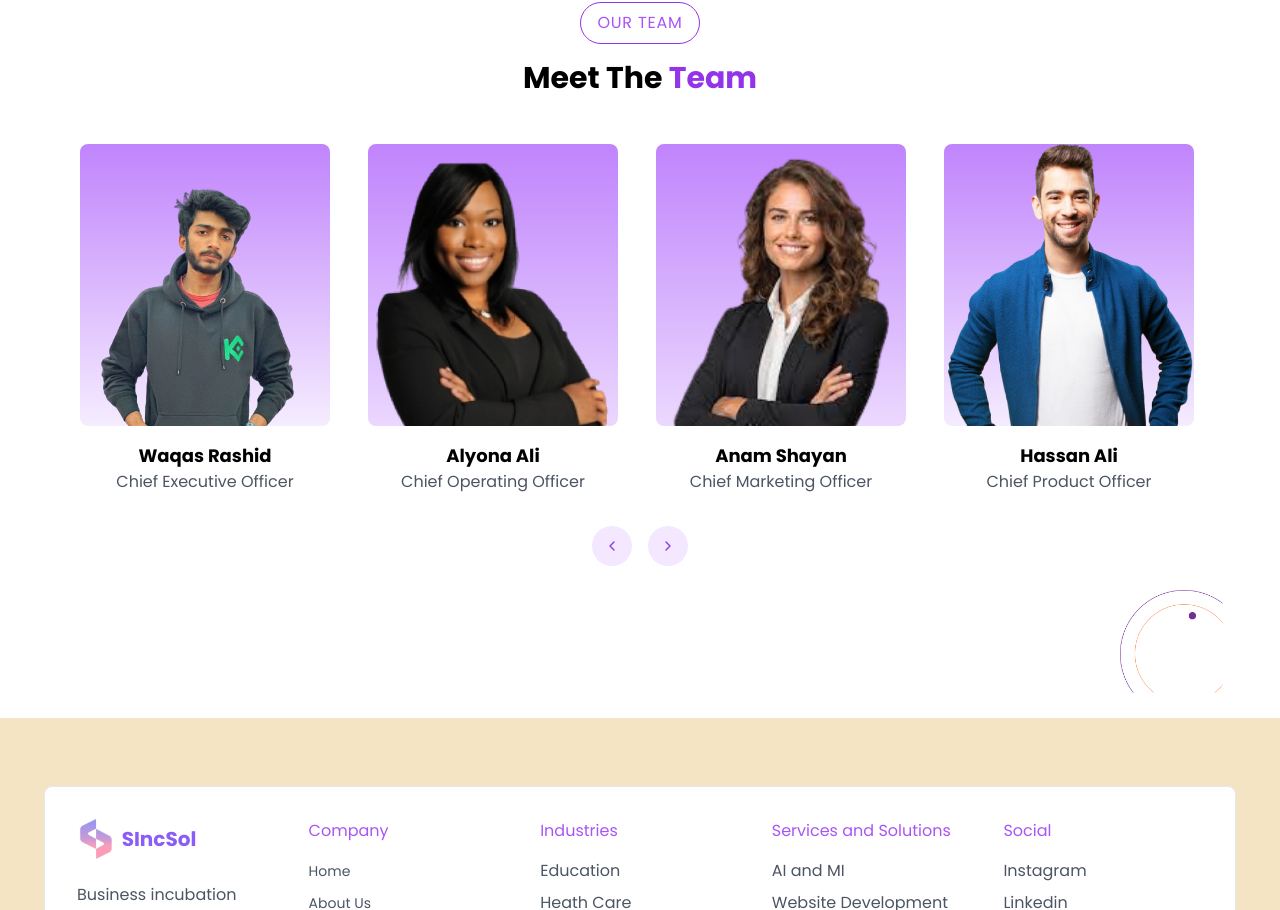
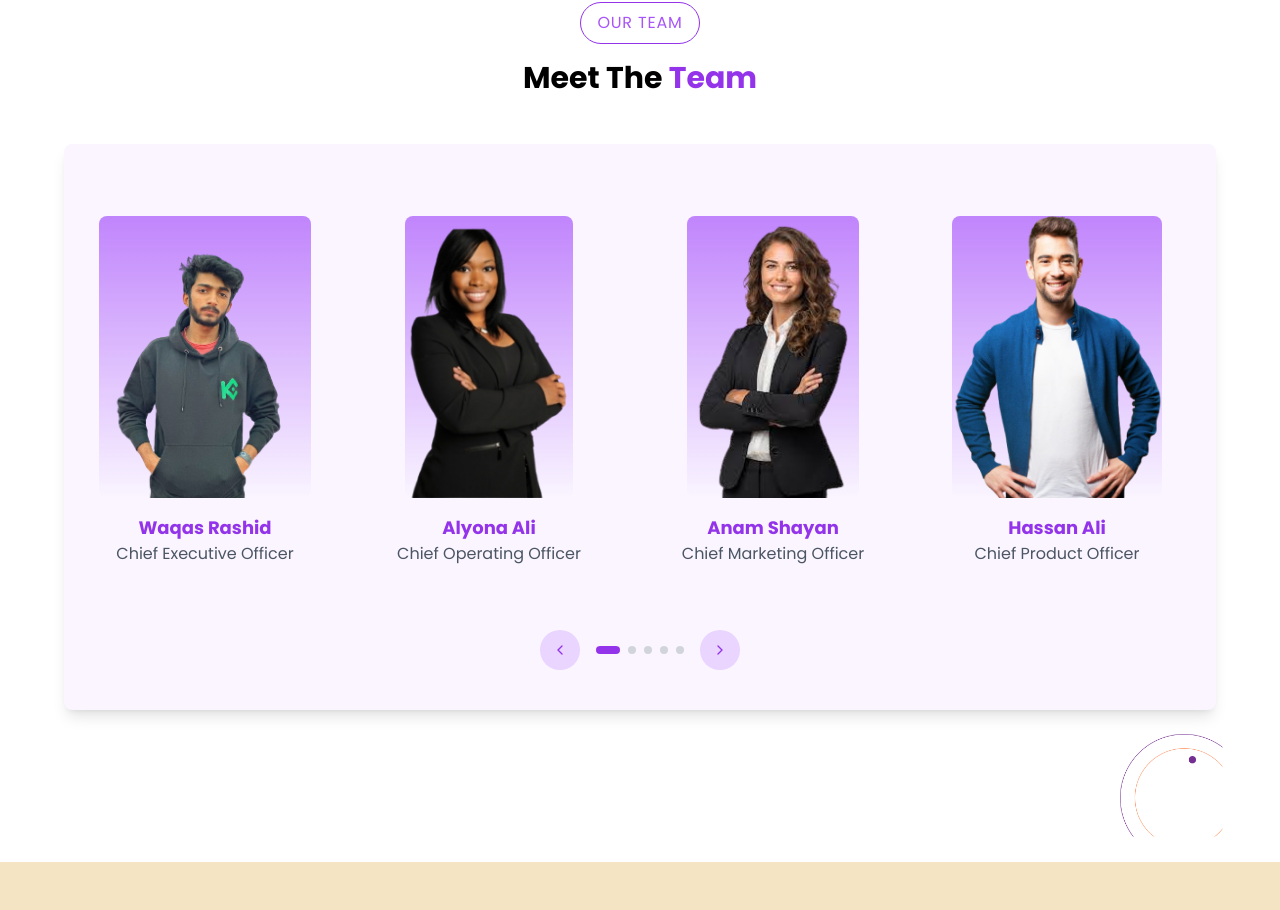
Before and after one commit to AbdulRehman7590/Sincsol_Design, a Next.js app: page /team in a window 1280 px wide. Shown: the part 878-1788 px from the top of the page. Built offline with nearby package versions, Linux system fonts and the light colour scheme.

Commit message:
Improvements

```diff
--- a/src/app/about/page.tsx
+++ b/src/app/about/page.tsx
@@ -79,11 +79,11 @@ export default function AboutPage() {
       {/* Mission Section */}
       <section className="min-h-[75vh] py-10 max-w-6xl mx-auto px-4">
         <h1
-          className="text-7xl font-bold text-center text-transparent"
+          className="sm:text-7xl text-5xl font-bold text-center text-transparent"
           style={{
             WebkitTextStroke: "1px #7c3aed",
             fontFamily: "sans-serif",
-            lineHeight: "0.35",
+            lineHeight: "0.80",
           }}
         >
           OUR MISSION
@@ -92,6 +92,7 @@ export default function AboutPage() {
           className="text-4xl z-10 font-bold text-center"
           style={{
             color: "#7c3aed",
+            lineHeight: "0.80",
           }}
         >
           Our Mission
--- a/src/app/career/page.tsx
+++ b/src/app/career/page.tsx
@@ -52,7 +52,7 @@ export default function CareerPage() {
       <section className="min-h-[75vh] relative container mx-auto mt-12 px-16 py-16">
         <div className="grid md:grid-cols-2 gap-8">
           {/* Image */}
-          <div className="relative ml-[15%] aspect-square md:aspect-auto md:h-[500px] rounded-lg overflow-hidden">
+          <div className="relative sm:ml-[15%] aspect-square md:aspect-auto md:h-[500px] rounded-lg overflow-hidden">
             <Image
               src="/images/team-collaboration.png"
               alt="Team collaboration"
--- a/src/app/portfolio/page.tsx
+++ b/src/app/portfolio/page.tsx
@@ -79,7 +79,7 @@ export default function PortfolioPage() {
               key={project.id}
               className="overflow-hidden border border-gray-200"
             >
-              <div className="flex">
+              <div className="flex items-center">
                 <div className="relative w-[200px] h-[150px]">
                   <Image
                     src={project.image}
--- a/src/components/hero-section.tsx
+++ b/src/components/hero-section.tsx
@@ -19,7 +19,7 @@ export default function HeroSection({
   return (
     <section className="min-h-screen pt-64 pb-12 bg-gradient-to-b from-white to-[#c6b4f6] relative overflow-hidden">
       <div className="animate-bounce circle-decoration top-36 left-12" />
-      <div className="animate-bounce circle-decoration bottom-12 right-12" />
+      <div className="animate-bounce circle-decoration bottom-12 right-12 hidden sm:block" />
 
       <div className="container px-4 mx-auto text-center">
         <p className="text-sm tracking-wider text-black mb-6">{line}</p>
@@ -49,7 +49,7 @@ export default function HeroSection({
           alt="hero section"
           width={128}
           height={128}
-          className="object-cover"
+          className="object-contain hidden sm:block"
           style={{
             clipPath: "inset(0 0 0 30%)",
           }}
--- a/src/components/job-card.tsx
+++ b/src/components/job-card.tsx
@@ -21,19 +21,19 @@ interface JobCardProps {
 export function JobCard({ job }: JobCardProps) {
   return (
     <Card className="mb-4 bg-gray-100">
-      <CardContent className="flex items-start justify-between p-6">
+      <CardContent className="flex items-start justify-between p-2 sm:p-6">
         <div className="flex gap-2">
           <Image
             src={job.company.logo || "/placeholder.svg"}
             alt={`${job.company.name} logo`}
             width={64}
             height={40}
-            className="rounded-lg"
+            className="rounded-xl object-contain"
           />
           <div className="space-y-2">
             <div className="flex flex-col sm:flex-row items-start gap-4">
               <h3 className="font-semibold">{job.title}</h3>
-              <div>
+              <div className="flex gap-2">
                 {job.type.map((tag) => (
                   <Badge
                     key={tag}
--- a/src/components/team-member.tsx
+++ b/src/components/team-member.tsx
@@ -1,49 +1,47 @@
 "use client";
 
-import { useState } from "react";
+import { useState, useEffect } from "react";
 import Image from "next/image";
 import { ChevronLeft, ChevronRight } from "lucide-react";
 import { Button } from "./ui/button";
+import {
+  Carousel,
+  CarouselContent,
+  CarouselItem,
+  CarouselApi,
+} from "@/components/ui/carousel";
 
 interface TeamMemberProps {
   team: { name: string; image: string; position: string }[];
 }
 
 export default function TeamMember({ team }: TeamMemberProps) {
-  const [currentIndex, setCurrentIndex] = useState(0);
+  const [activeIndex, setActiveIndex] = useState(0);
+  const [emblaApi, setEmblaApi] = useState<CarouselApi | null>(null);
 
-  const itemsPerPage = 4;
-
-  const handlePrev = () => {
-    setCurrentIndex((prevIndex) =>
-      prevIndex > 0 ? prevIndex - 1 : team.length - itemsPerPage
-    );
-  };
-
-  const handleNext = () => {
-    setCurrentIndex((prevIndex) =>
-      prevIndex < team.length - itemsPerPage ? prevIndex + 1 : 0
-    );
-  };
+  useEffect(() => {
+    if (emblaApi) {
+      emblaApi.on("select", () => {
+        setActiveIndex(emblaApi.selectedScrollSnap());
+      });
+    }
+  }, [emblaApi]);
 
   return (
-    <div className="relative max-w-6xl mx-auto">
-      <div className="overflow-hidden">
-        <div
-          className="flex transition-transform duration-300"
-          style={{
-            transform: `translateX(-${currentIndex * (100 / itemsPerPage)}%)`,
-            width: `${(team.length / itemsPerPage) * 100}%`,
-          }}
-        >
-          {team.map((member) => (
-            <div
-              key={member.name}
-              className="flex px-4"
-              style={{ width: `${100 / itemsPerPage}%` }}
-            >
+    <div className="relative max-w-6xl mx-auto py-10 px-4 bg-purple-50 rounded-lg shadow-lg">
+      <Carousel
+        opts={{ align: "start", loop: true }}
+        className="w-full"
+        setApi={setEmblaApi}
+      >
+        <CarouselContent className="-ml-2 md:-ml-4">
+          {team.map((member, index) => (
+            <CarouselItem
+            key={index}
+            className="pl-2 md:pl-4 basis-full sm:basis-1/2 lg:basis-1/4 py-8"
+          >
               <div
-                className="group flex flex-col items-center"
+                className="group flex flex-col items-center w-[300] sm:w-[250] space-y-4"
                 style={{ height: "350px", width: "250px" }}
               >
                 <div
@@ -55,30 +53,41 @@ export default function TeamMember({ team }: TeamMemberProps) {
                     alt={member.name}
                     width={300}
                     height={400}
-                    className="object-cover transition-transform duration-300 bg-gradient-to-b from-purple-400 to-transparent group-hover:scale-105"
+                    className="object-cover h-full w-full transition-transform duration-300 bg-gradient-to-b from-purple-400 to-transparent group-hover:scale-105"
                   />
-                  <div className="absolute inset-0 bg-gradient-to-t from-balck-100/40 to-transparent opacity-0 group-hover:opacity-100 transition-opacity duration-300" />
+                  <div className="absolute inset-0 bg-gradient-to-t from-black-100/40 to-transparent opacity-0 group-hover:opacity-100 transition-opacity duration-300" />
                 </div>
                 <div className="mt-4 text-center w-full">
-                  <h4 className="font-bold text-lg">{member.name}</h4>
+                  <h4 className="font-bold text-lg text-purple-600">
+                    {member.name}
+                  </h4>
                   <p className="text-gray-600">{member.position}</p>
                 </div>
               </div>
-            </div>
+            </CarouselItem>
           ))}
-        </div>
-      </div>
-
-      <div className="flex justify-center space-x-4 mt-8">
+        </CarouselContent>
+      </Carousel>
+      <div className="flex justify-center items-center space-x-4 mt-8">
         <Button
-          onClick={handlePrev}
-          className="w-10 h-10 flex items-center justify-center rounded-full bg-purple-100 text-purple-600 hover:bg-purple-200"
+          onClick={() => emblaApi && emblaApi.scrollPrev()}
+          className="w-10 h-10 rounded-full bg-purple-200 text-purple-600 hover:bg-purple-300"
         >
           <ChevronLeft className="w-6 h-6" />
         </Button>
+        <div className="flex justify-center gap-2">
+          {team.map((_, index) => (
+            <div
+              key={index}
+              className={`w-2 h-2 rounded-full transition-all duration-300 ${
+                activeIndex === index ? "bg-purple-600 w-6" : "bg-gray-300"
+              }`}
+            />
+          ))}
+        </div>
         <Button
-          onClick={handleNext}
-          className="w-10 h-10 flex items-center justify-center rounded-full bg-purple-100 text-purple-600 hover:bg-purple-200"
+          onClick={() => emblaApi && emblaApi.scrollNext()}
+          className="w-10 h-10 rounded-full bg-purple-200 text-purple-600 hover:bg-purple-300"
         >
           <ChevronRight className="w-6 h-6" />
         </Button>
--- a/src/components/ui/pagination.tsx
+++ b/src/components/ui/pagination.tsx
@@ -69,8 +69,9 @@ const PaginationPrevious = ({
     className={cn("gap-1 pl-2.5", className)}
     {...props}
   >
-    <ChevronLeft className="h-4 w-4" />
-    <span>Previous</span>
+    <span className="bg-gray-300 p-2 rounded-xl">
+      <ChevronLeft className="h-4 w-4" />
+    </span>
   </PaginationLink>
 );
 PaginationPrevious.displayName = "PaginationPrevious";
@@ -85,8 +86,9 @@ const PaginationNext = ({
     className={cn("gap-1 pr-2.5", className)}
     {...props}
   >
-    <span>Next</span>
-    <ChevronRight className="h-4 w-4" />
+    <span className="bg-gray-300 p-2 rounded-xl">
+      <ChevronRight className="h-4 w-4" />
+    </span>
   </PaginationLink>
 );
 PaginationNext.displayName = "PaginationNext";
```
Also changed, not shown: src/app/page.tsx (+12 -5 lines), src/app/sincsol-ai/page.tsx (+5 -3 lines).
